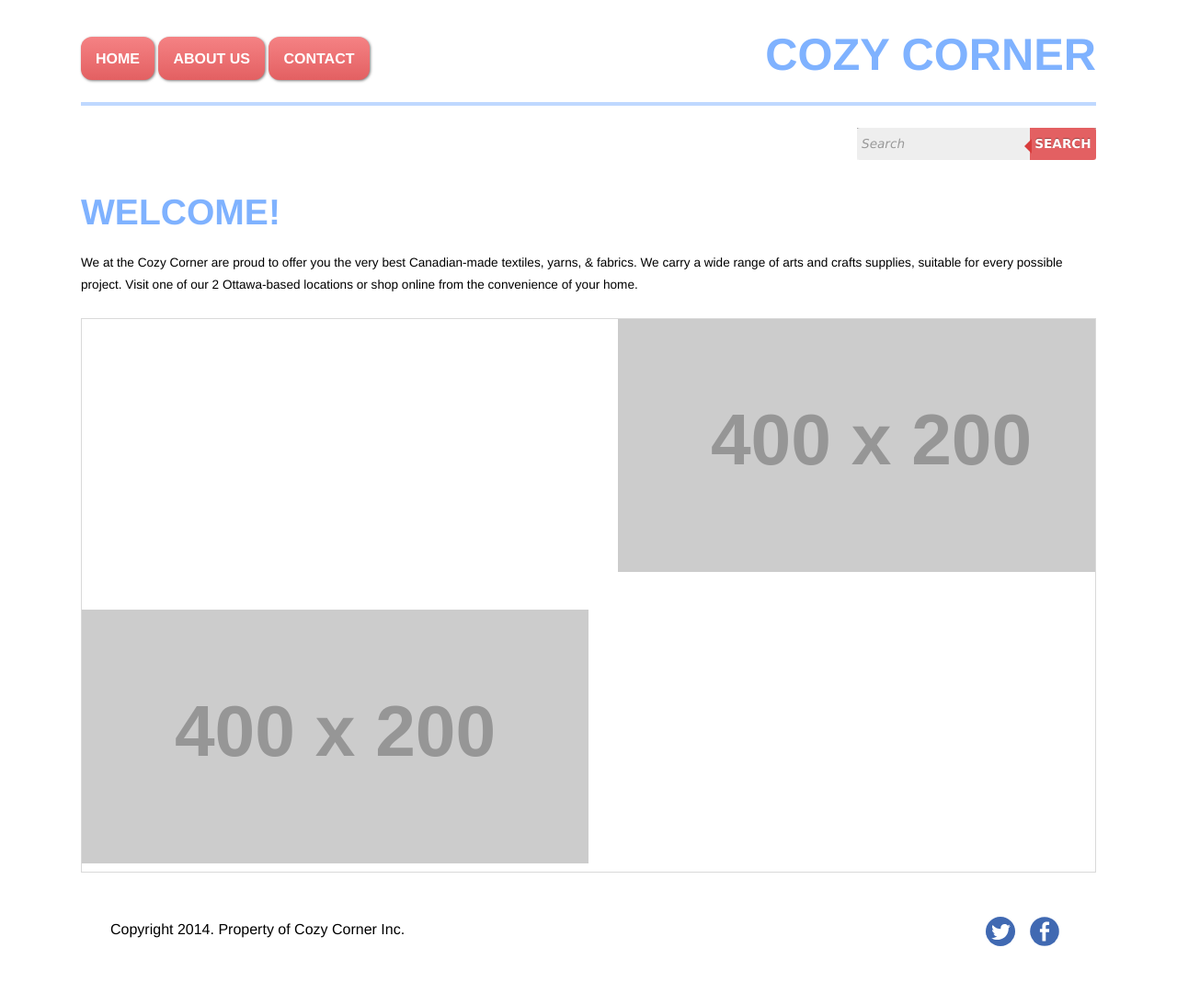
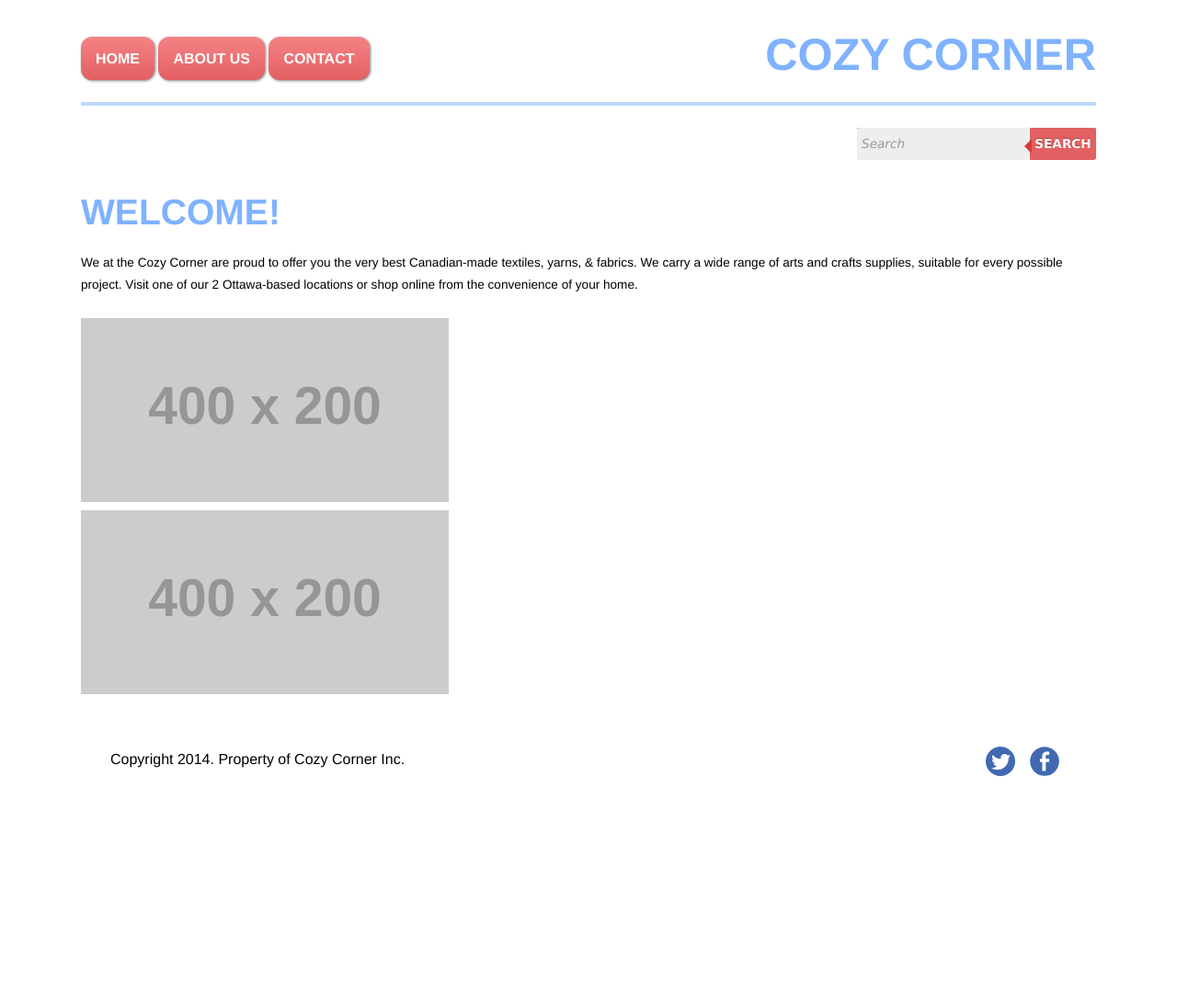
Before and after one commit to kaylatomkiewicz/ecommerce-website, a Jekyll site: the page built from index.html, in a window 1280 px wide. Shown: the whole page at 92% size. Built offline with Jekyll 4.4.1, drawn with Linux system fonts in a browser that asks for light colours; Markdown is read by kramdown in place of the engine named in the settings; after the commit the page ends 908 px from its top, so only the background shows below that.

```diff
--- a/css/common.css
+++ b/css/common.css
@@ -3,21 +3,21 @@
 
 .display-image-right {
 	width: 100%;
+	display: block;
 }
 
 .display-image-left {
 	width: 100%;
+	display: block;
 }
 
 @media only screen and (min-width: 30em) {
 
 .display-image-right {
-	width: 100%;
 	padding-left: 1rem;
 }
 
 .display-image-left {
-	width: 100%;
 	padding-right: 1rem;
 }
 
@@ -26,12 +26,10 @@
 @media only screen and (min-width: 50em) {
 
 .display-image-right {
-	width: 100%;
 	padding-left: 2rem;
 }
 
 .display-image-left {
-	width: 100%;
 	padding-right: 2rem;
 }
 
--- a/css/grid.css
+++ b/css/grid.css
@@ -2,7 +2,6 @@
 /* CSS Document */
 
 .grid {
-	border: solid #D9D9D9 1px;
 	overflow: hidden;
 }
 
@@ -19,6 +18,7 @@
 	width: 50%;
 }
 
+/*
 @media only screen and (min-width: 30em) {
 	.module-m-1-3 {
 		width: 33.33333%;
@@ -46,3 +46,4 @@
 		width: 66.66666%;
 	}
 }
+*/
--- a/index.html
+++ b/index.html
@@ -9,12 +9,12 @@ layout: default
 
 <div class="grid">
 
-    	<div class="module-m-1-2 module-l-1-2 right">
-       		<img class="display-image-right" src="http://placehold.it/400x200" alt="This is a second introductory image.">
+    	<div class="module-m-1-2 module-l-1-2">
+       		<img src="http://placehold.it/400x200" alt="This is a second introductory image.">
        </div>
 
        <div class="module-m-1-2 module-l-1-2">
-        	<img class="display-image-left" src="http://placehold.it/400x200" alt="This is an introductory image.">
+        	<img src="http://placehold.it/400x200" alt="This is an introductory image.">
        </div>
 
 </div>
```
Also changed, not shown: contact.html (+14 -2 lines).
